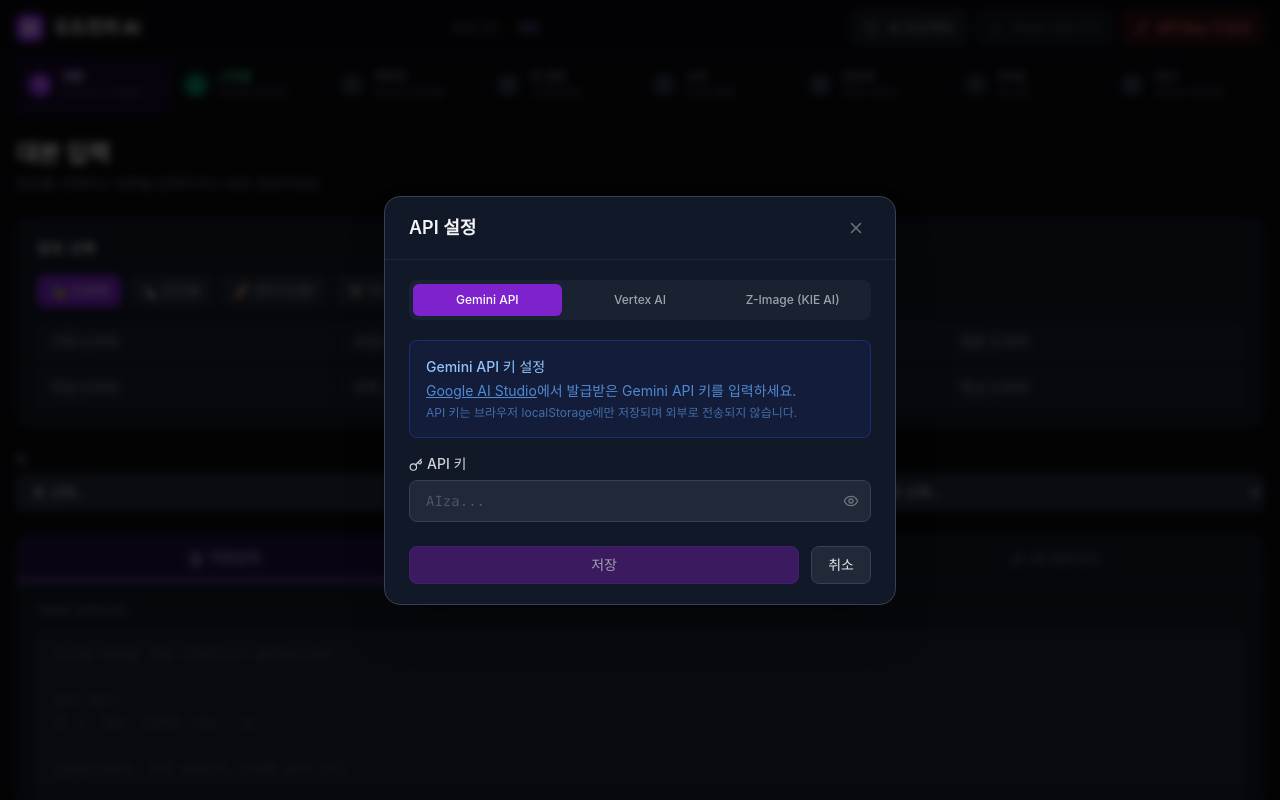
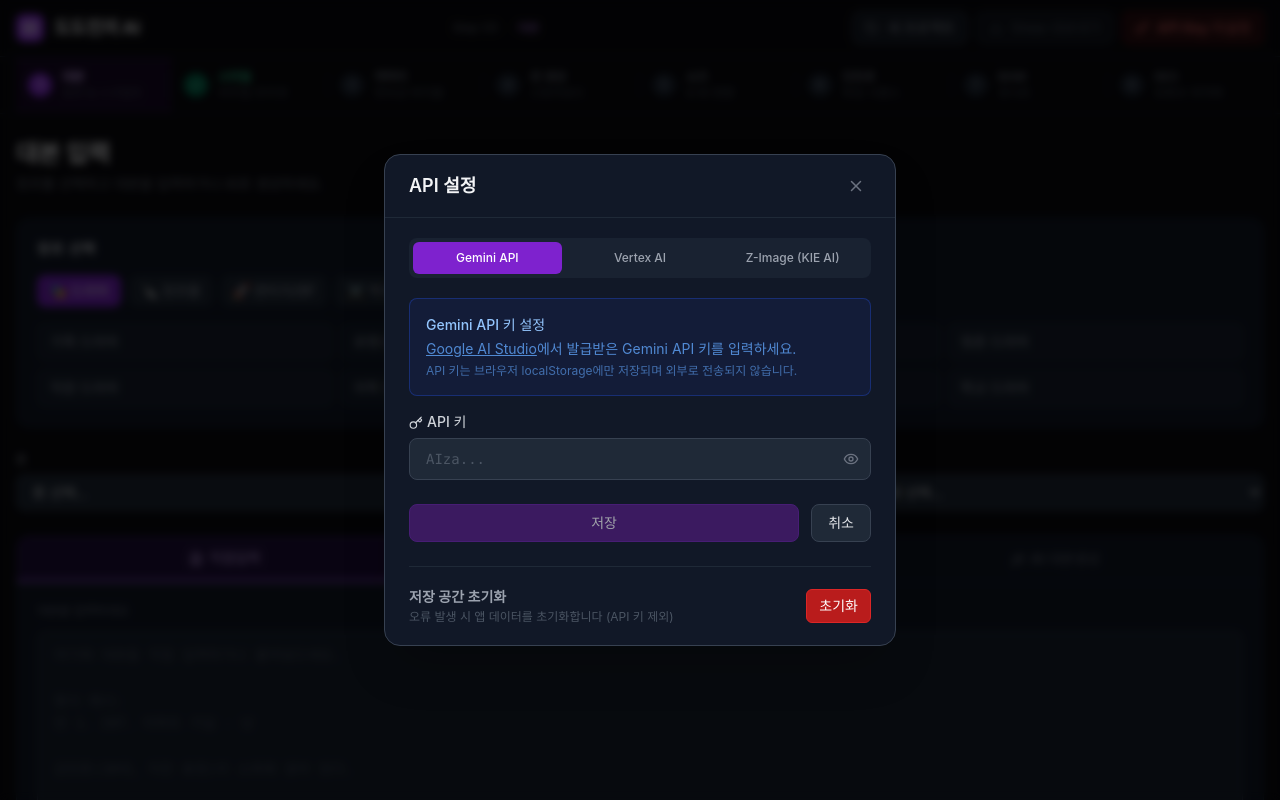
Before and after one commit to dmswjdwlsgk-dotcom/cineboard, a React (Vite) app: page / in a window 1280 px wide. Both pictures are taken after a click on the button "API Key 미설정". Shown: the top 800 px of the page. Built offline with nearby package versions, Linux system fonts and the light colour scheme.

Commit message:
feat: API 설정 모달에 저장공간 초기화 버튼 추가 (API 키 유지)

```diff
--- a/src/components/ApiKeyModal.jsx
+++ b/src/components/ApiKeyModal.jsx
@@ -315,6 +315,34 @@
           </div>
         </div>
       )}
+
+      {/* 스토리지 초기화 */}
+      <div className="mt-6 pt-5 border-t border-gray-800">
+        <div className="flex items-center justify-between">
+          <div>
+            <p className="text-sm font-semibold text-gray-400">저장 공간 초기화</p>
+            <p className="text-xs text-gray-600 mt-0.5">오류 발생 시 앱 데이터를 초기화합니다 (API 키 제외)</p>
+          </div>
+          <Button
+            variant="danger"
+            size="sm"
+            onClick={() => {
+              if (confirm('앱 데이터를 초기화하시겠습니까? (API 키는 유지됩니다)')) {
+                const geminiKey = localStorage.getItem('cineboard_user_gemini_api_key')
+                const vertexJson = localStorage.getItem('cineboard_vertex_json')
+                const zToken = localStorage.getItem('cineboard_z_image_token')
+                localStorage.removeItem('cineboard-storage')
+                if (geminiKey) localStorage.setItem('cineboard_user_gemini_api_key', geminiKey)
+                if (vertexJson) localStorage.setItem('cineboard_vertex_json', vertexJson)
+                if (zToken) localStorage.setItem('cineboard_z_image_token', zToken)
+                location.reload()
+              }
+            }}
+          >
+            초기화
+          </Button>
+        </div>
+      </div>
     </Modal>
   )
 }
```
